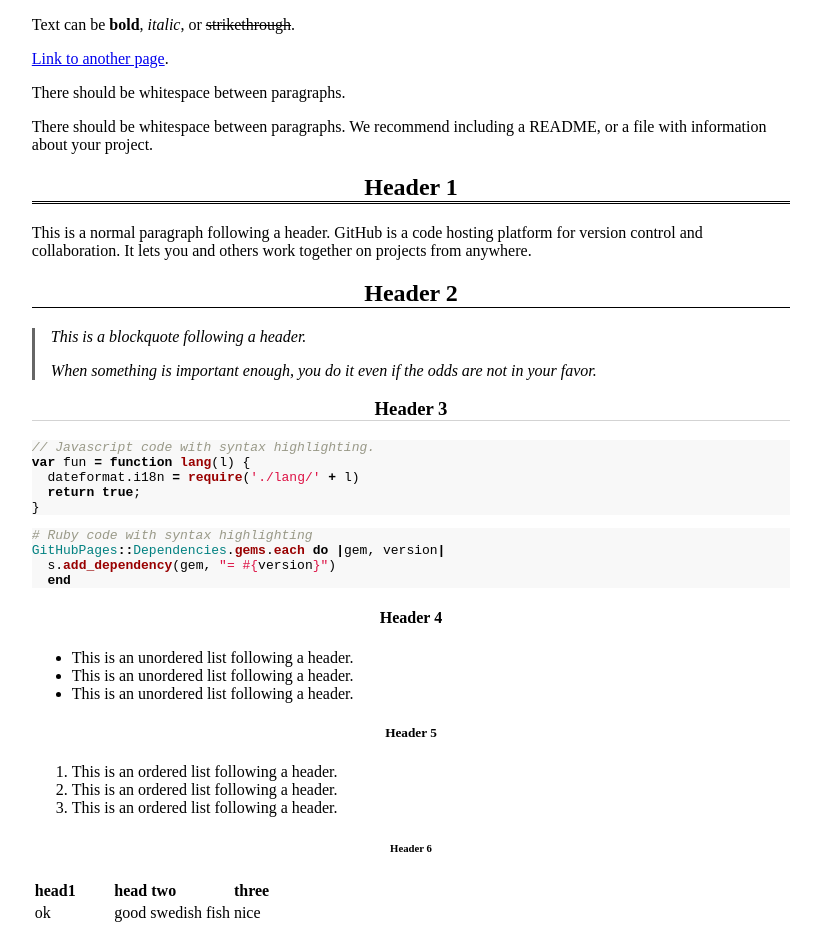
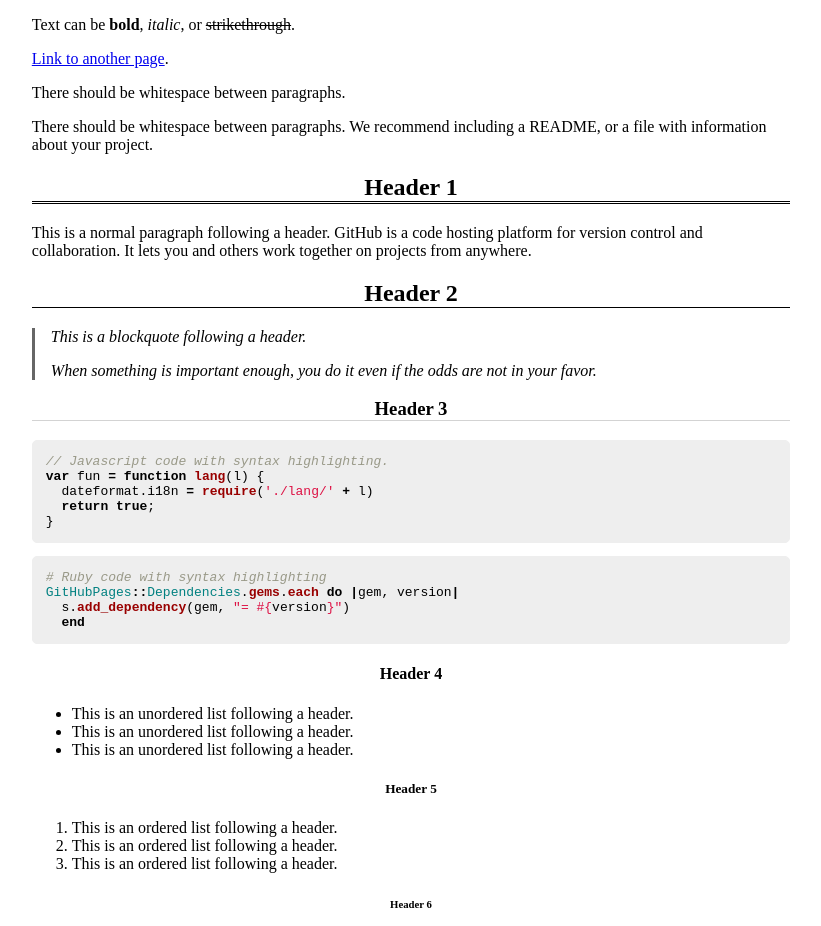
Before and after one commit to swashdev/untitled-pages-theme, a Jekyll site: the page built from index.md, in a window 1280 px wide. Shown: the top 926 px of the page, without its empty margins (229-1050 px from the left). Built offline with Jekyll 4.4.1, drawn with Linux system fonts in a browser that asks for light colours.

Commit message:
fix formatting for code blocks.
The in-line code block no longer displays as a block; only the code
blocks in highlighted blocks will render as blocks.  Both now have a
background color and a border; code blocks also have padding.

```diff
--- a/assets/css/style.css
+++ b/assets/css/style.css
@@ -116,12 +116,21 @@ blockquote
 	border-color: #666;
 }
 
+/* in-line code references */
+code
+{
+	background-color: #eee;
+	border: 1px solid #eee;
+	border-radius: 5px;
+}
+
 /* code blocks should not wrap; they should horizontally scroll if they are
  * too long. */
-code
+.highlight code
 {
 	display: block;
 	overflow: auto;
+	padding: 1em;
 }
 
 /* syntax highlighting */
@@ -398,7 +407,3 @@ code
 {
 	color: #bbbbbb;
 }
-.highlight
-{
-	background-color: #f8f8f8;
-}
```
